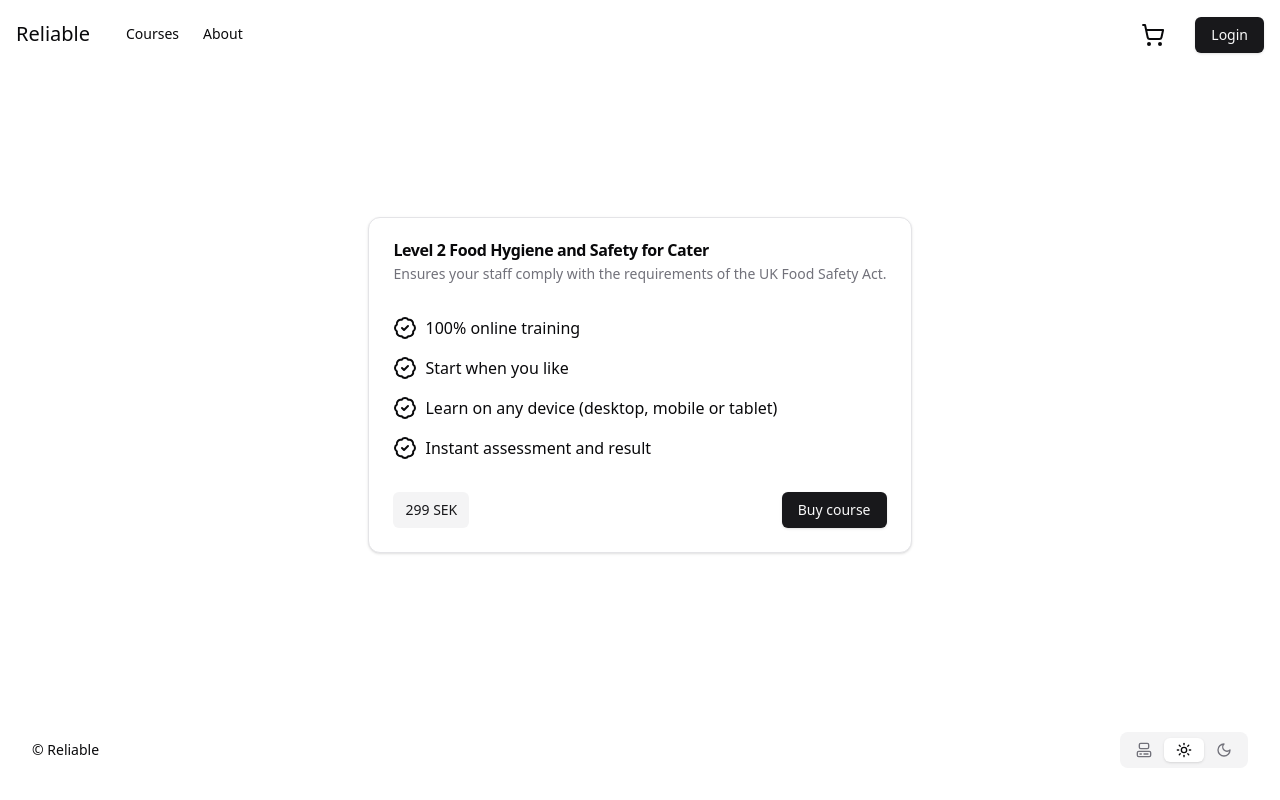
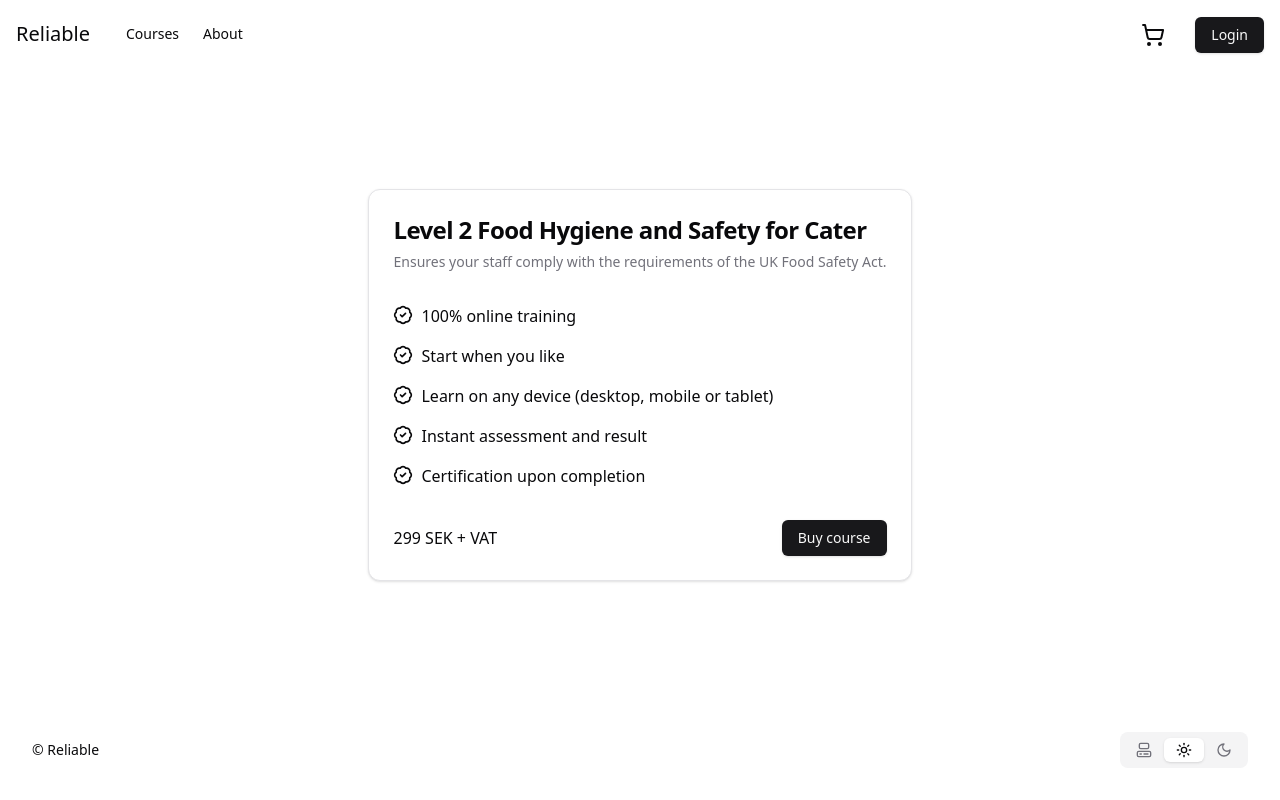
Before and after one commit to evilpaper/reliable, a Next.js app: page / in a window 1280 px wide. Built offline with nearby package versions, Linux system fonts and the light colour scheme.

Commit message:
Make course card a bit clearer and easier to read

```diff
--- a/src/components/courses/course-card.tsx
+++ b/src/components/courses/course-card.tsx
@@ -26,6 +26,10 @@ const uniqueSellingPoints = [
     usp: "Instant assessment and result",
     id: crypto.randomUUID(),
   },
+  {
+    usp: "Certification upon completion",
+    id: crypto.randomUUID(),
+  },
 ];
 
 interface Props {
@@ -40,7 +44,7 @@ export function CourseCard({ name, description, priceInSEK }: Props) {
   return (
     <Card>
       <CardHeader>
-        <CardTitle>{name}</CardTitle>
+        <CardTitle className="text-2xl">{name}</CardTitle>
         <CardDescription>{description}</CardDescription>
       </CardHeader>
       <CardContent>
@@ -48,7 +52,7 @@ export function CourseCard({ name, description, priceInSEK }: Props) {
           {uniqueSellingPoints.map(({ usp, id }) => {
             return (
               <li key={id} className="flex gap-2 py-2">
-                <Icons.badgeCheck />
+                <Icons.badgeCheck className="mt-px h-5 w-5" />
                 {usp}
               </li>
             );
@@ -56,9 +60,7 @@ export function CourseCard({ name, description, priceInSEK }: Props) {
         </ul>
       </CardContent>
       <CardFooter className="flex justify-between">
-        <Button variant="secondary" className="px-3 shadow-none">
-          {`${priceInSEK} SEK`}
-        </Button>
+        <span>{`${priceInSEK} SEK + VAT`}</span>
         <Button
           onClick={() =>
             addToCart("123456", "Level 2 Food Hygiene and Safety for Cater")
```
